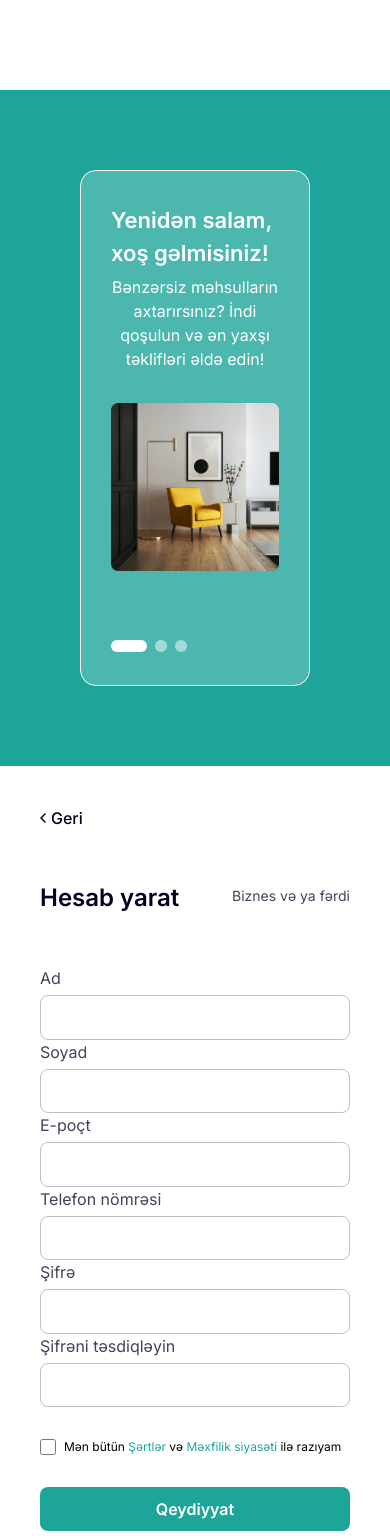
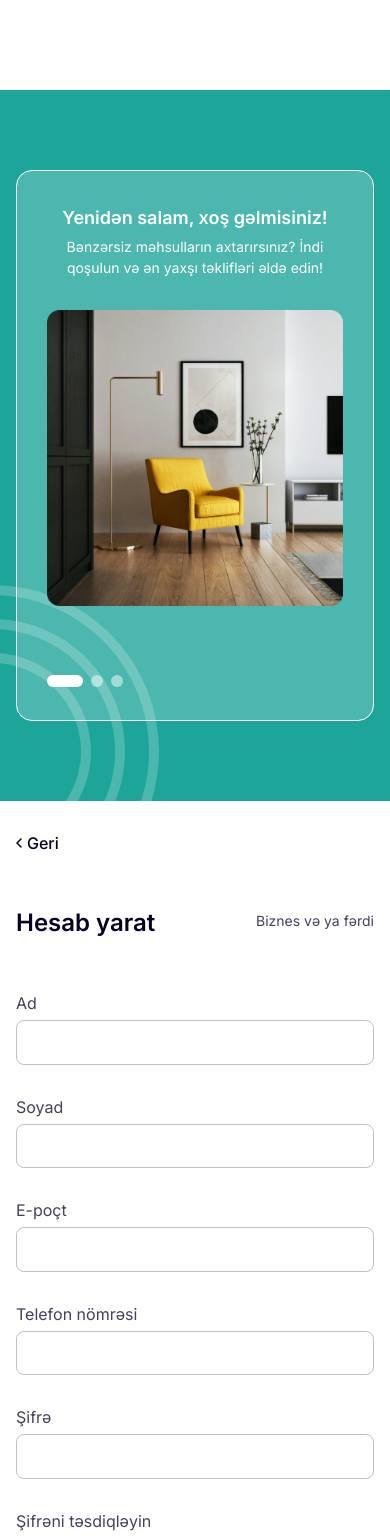
Before and after one commit to ElshadSadigov/Harrac, a Next.js app: page /registration/sign-up in a window 390 px wide. Shown: the top 1536 px of the page. Built offline with nearby package versions, Linux system fonts and the light colour scheme.

Commit message:
new commit

```diff
--- a/app/contact/page.jsx
+++ b/app/contact/page.jsx
@@ -18,12 +18,12 @@ const Page = () => {
           <span className='text-[16px] font-medium text-[#050123]'>Geri</span>
         </Link>
       </div>
-      <div className='relative w-full' >
+      <div className='relative w-full '>
         <Image src={contactImg} alt='Contact img' className='w-full' />
         <div className='absolute left-0 top-0 w-full h-full bg-[#000] bg-opacity-50'>
         </div>
       </div>
-        <div className='flex flex-col items-center '>
+      <div className='flex flex-col items-center md:mt-[75px] mt-[50px]'>
         <span className='text-[32px] font-semibold '>Əlaqə</span>
         <p className='text-[14px] md:text-[18px]  text-[#828091] font-medium px-[32px] md:w-[65%] mt-[20px] '>Söhbətə qoşulun, sual verin, nəyi bəyəndiyinizi və nəyi daha yaxşı edə biləcəyimizi söyləyin. Əlaqə həmişə xoşdur, belə ki, bizimlə əlaqə saxlamaqdan çekinmeyin.</p>
       </div>
--- a/app/registration/layout.js
+++ b/app/registration/layout.js
@@ -6,21 +6,26 @@ import registration from '../../public/svgs/registration.svg'
 const Layout = ({ children }) => {
   return (
     <div className='flex flex-col md:flex-row w-full md:flex md:items-center'>
-      <div className='w-full md:w-[40%] bg-[#1ea59a] p-[80px]'>
-        <div className='border-[1px] border-[#fff] rounded-[16px] bg-[#fff] bg-opacity-20 px-[30px] py-[33px] h-full'>
+      <div className='w-full md:w-[45%] bg-[#1ea59a] xl:px-[80px] md:px-[40px] px-[16px] py-[80px] relative -z-20'>
+        <div className='border-[1px] border-[#fff] rounded-[16px] bg-[#fff] bg-opacity-20 px-[30px] py-[33px] h-full '>
           <div className='flex flex-col items-center'>
-                <span className='text-[22px] font-semibold text-[#fff]'>Yenidən salam, xoş gəlmisiniz!</span>
-                <p className='text-center mt-[5px] text-[16px] text-[#fff]'>Bənzərsiz məhsulların axtarırsınız? İndi qoşulun və ən yaxşı təklifləri əldə edin!</p>
+            <span className='md:text-[22px] text-[18px] font-semibold text-[#fff]'>Yenidən salam, xoş gəlmisiniz!</span>
+            <p className='text-center mt-[5px] md:text-[16px] text-[14px] text-[#fff]'>Bənzərsiz məhsulların axtarırsınız? İndi qoşulun və ən yaxşı təklifləri əldə edin!</p>
           </div>
           <div className='mt-[32px]'>
-                <Image src={registrationImg} alt='registrantion-img' />
+            <Image src={registrationImg} alt='registrantion-img' className='w-full'/>
           </div>
           <div className='mt-[69px]'>
             <Image src={registration} alt='registration-img' />
           </div>
         </div>
+        {/* line */}
+        <div className='absolute -z-10  md:left-[-193px] left-[-106.43px] md:bottom-[-64px] bottom-[-49.43px] md:w-[410px] w-[197.87px] md:h-[410px] h-[197.87px] md:rounded-[410px] rounded-[197.87px] md:border-[30px] border-[10px] border-[#fff] border-opacity-20'></div>
+        <div className='absolute -z-10  md:left-[-263px] left-[-140.22px] md:bottom-[-134px] bottom-[-83px] md:w-[550px] w-[265px] md:h-[550px] h-[265px] md:rounded-[550px] rounded-[265px] md:border-[30px] border-[10px] border-[#fff] border-opacity-20'></div>
+        <div className='absolute -z-10  md:left-[-333px] left-[-174px] md:bottom-[-204px] bottom-[-117px] md:w-[690px] w-[333px] md:h-[690px] h-[333px] md:rounded-[690px] rounded-[333px] md:border-[30px] border-[10px] border-[#fff] border-opacity-20'></div>
+        {/* line */}
       </div>
-      <div className='w-full p-[40px] md:w-[60%] md:p-[80px]'>
+      <div className='w-full xl:p-[80px] md:w-[55%] md:p-[50px] px-[16px] pb-[50px] md:mt-0 mt-[30px]'>
         {children}
       </div>
     </div>
--- a/app/registration/sign-up/page.jsx
+++ b/app/registration/sign-up/page.jsx
@@ -21,7 +21,7 @@ const page = () => {
                     <span className='text-[28px] font-extrabold text-[#050123]'>RAC.ORG</span>
                 </div>
             </div>
-            <div className='flex flex-col md:grid md:grid-cols-2 md:gap-x-[45px] md:gap-y-[40px]'>
+            <div className='flex flex-col md:grid md:grid-cols-2 md:gap-x-[45px] md:gap-y-[40px] gap-y-[30px]'>
                 <div className='flex flex-col'>
                     <label htmlFor="Ad" className='text-[16px] text-[#44415a]'>Ad</label>
                     <input type="text" id='Ad soyad' className='border-[1px] border-[#c1bfc8] mt-[5px] outline-none rounded-[8px] px-[16px] py-[10px] text-[15px]' />
```
Lines whose indentation alone changed are shown as unchanged.
